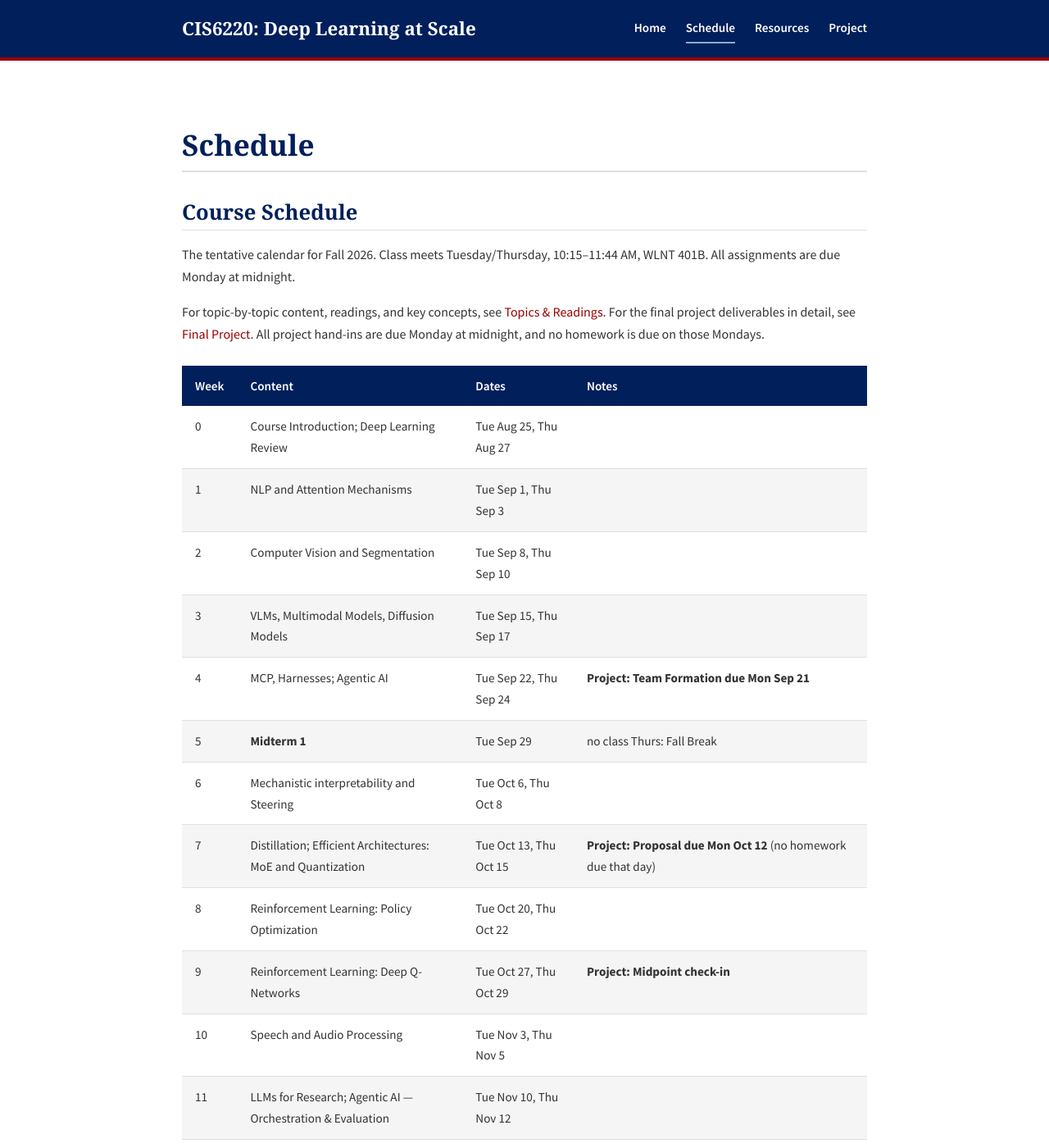
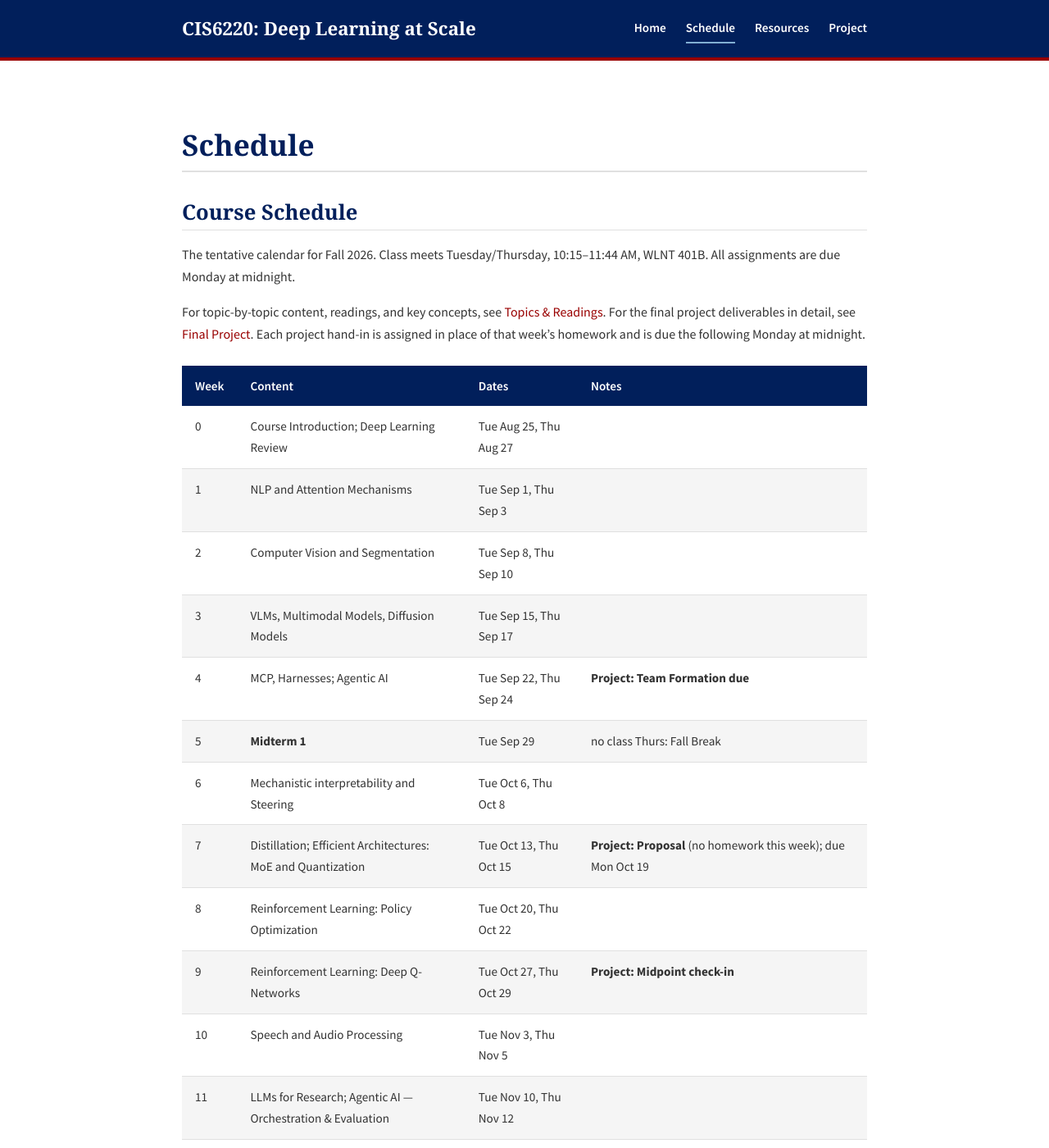
Before and after one commit to ungarl/CIS6220, a Jekyll site: the page built from schedule.md, in a window 1280 px wide and 1400 px high. Shown: the whole window at 82% size. Built offline with Jekyll 4.4.1, drawn with Linux system fonts in a browser that asks for light colours; some web fonts are replaced; some of the changed text lies outside the part shown.

Commit message:
Project proposal due Mon Oct 19, draft report Mon Nov 23; hand-ins replace that week's homework
Co-Authored-By: Claude Opus 5.5 <noreply@anthropic.com>

```diff
--- a/schedule.md
+++ b/schedule.md
@@ -8,7 +8,7 @@ title: Schedule
 The tentative calendar for Fall 2026. Class meets Tuesday/Thursday, 10:15–11:44 AM, WLNT 401B. All assignments are due Monday at midnight.
 
 For topic-by-topic content, readings, and key concepts, see [Topics & Readings](topics.html).
-For the final project deliverables in detail, see [Final Project](project.html). All project hand-ins are due Monday at midnight, and no homework is due on those Mondays.
+For the final project deliverables in detail, see [Final Project](project.html). Each project hand-in is assigned in place of that week's homework and is due the following Monday at midnight.
 
 | Week | Content | Dates | Notes |
 |------|---------|-------|-------|
@@ -16,15 +16,15 @@ For the final project deliverables in detail, see [Final Project](project.html).
 | 1 | NLP and Attention Mechanisms | Tue Sep 1, Thu Sep 3 | |
 | 2 | Computer Vision and Segmentation | Tue Sep 8, Thu Sep 10 | |
 | 3 | VLMs, Multimodal Models, Diffusion Models | Tue Sep 15, Thu Sep 17 | |
-| 4 | MCP, Harnesses; Agentic AI | Tue Sep 22, Thu Sep 24 | **Project: Team Formation due Mon Sep 21** |
+| 4 | MCP, Harnesses; Agentic AI | Tue Sep 22, Thu Sep 24 | **Project: Team Formation due** |
 | 5 | **Midterm 1** | Tue Sep 29 | no class Thurs: Fall Break |
 | 6 | Mechanistic interpretability and Steering | Tue Oct 6, Thu Oct 8 | |
-| 7 | Distillation; Efficient Architectures: MoE and Quantization | Tue Oct 13, Thu Oct 15 | **Project: Proposal due Mon Oct 12** (no homework due that day) |
+| 7 | Distillation; Efficient Architectures: MoE and Quantization | Tue Oct 13, Thu Oct 15 | **Project: Proposal** (no homework this week); due Mon Oct 19 |
 | 8 | Reinforcement Learning: Policy Optimization | Tue Oct 20, Thu Oct 22 | |
 | 9 | Reinforcement Learning: Deep Q-Networks | Tue Oct 27, Thu Oct 29 | **Project: Midpoint check-in** |
 | 10 | Speech and Audio Processing | Tue Nov 3, Thu Nov 5 | |
 | 11 | LLMs for Research; Agentic AI — Orchestration & Evaluation | Tue Nov 10, Thu Nov 12 | |
-| 12 | Video Understanding and Generation; Course Wrap-up | Tue Nov 17, Thu Nov 19 | **Project: Draft Report due Mon Nov 16** (no homework due that day); Thurs: **Midterm 2**  |
+| 12 | Video Understanding and Generation; Course Wrap-up | Tue Nov 17, Thu Nov 19 | **Project: Draft Report** (no homework this week); due Mon Nov 23; Thurs: **Midterm 2**  |
 | 13 | **Thanksgiving Break** | Tue Nov 24 , Thurs Nov 26| no class either day (optional meetings on Tuesday) |
 | 14 | Final Project Presentations | Tue Dec 1, Thu Dec 3 | |
 | — | Final Report due | Mon Dec 7 |  (no class)|
```
Also changed, not shown: project.md (+4 -4 lines).
